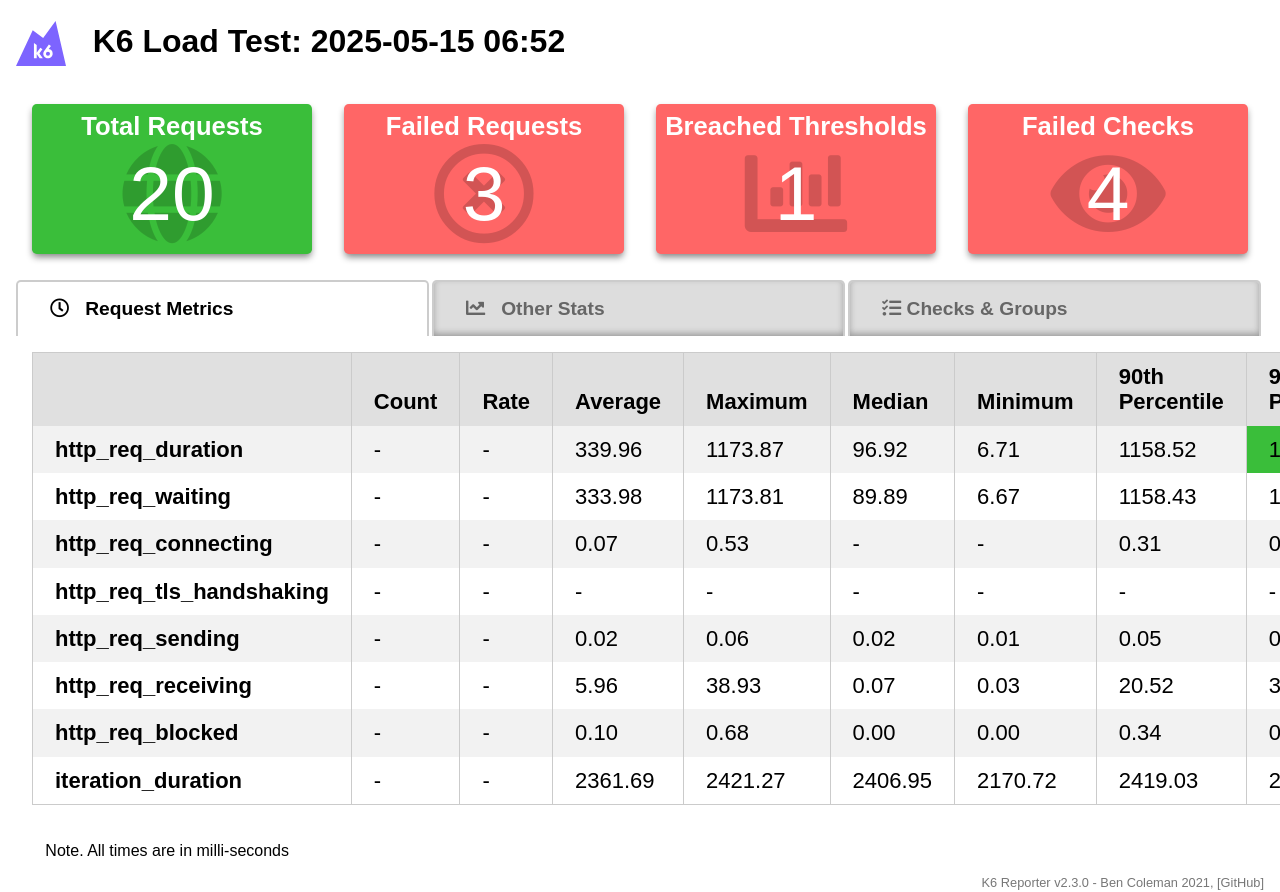
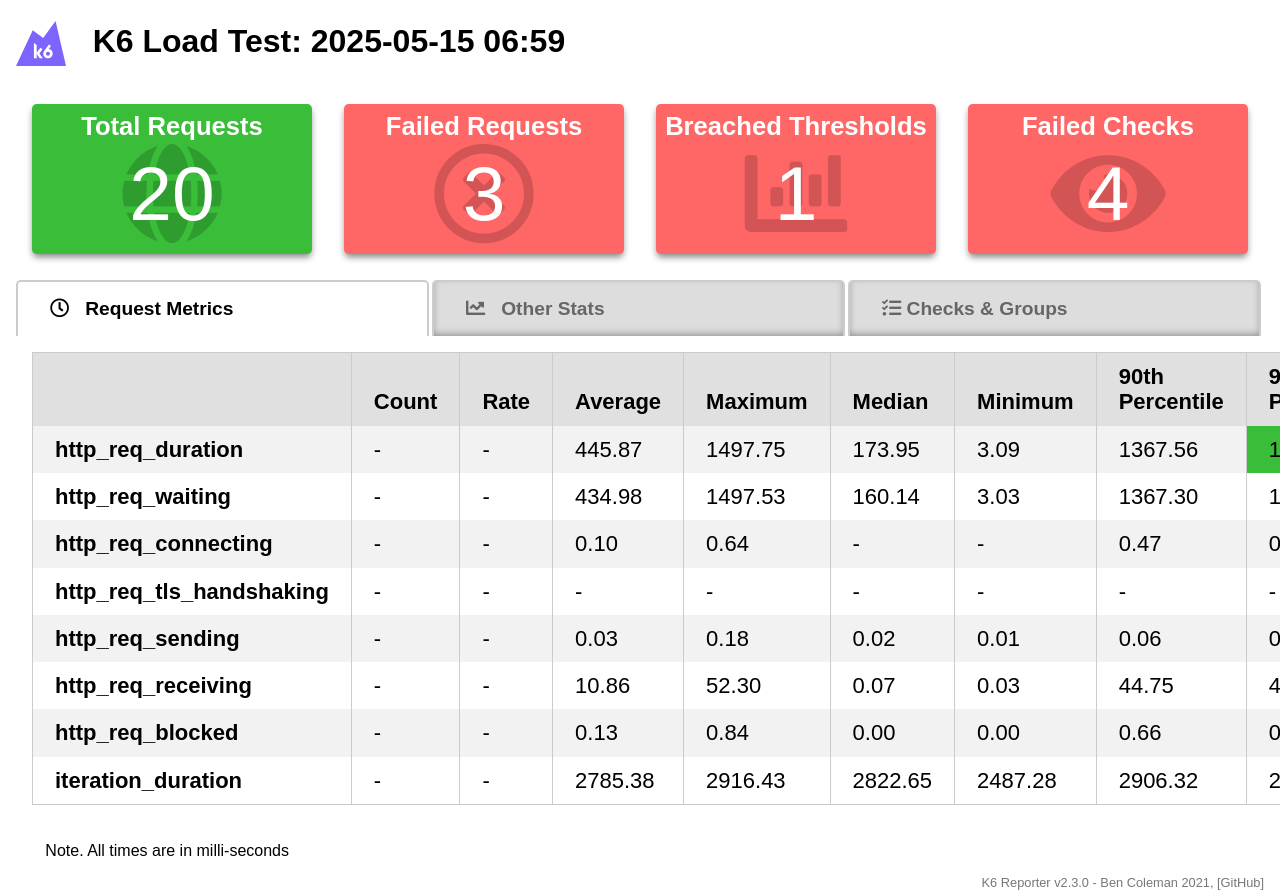
Before and after one commit to testing-organization-jcayllahua/library-mono-repo, a plain HTML site: page index.html in a window 1280 px wide. Shown: the top 892 px of the page. Drawn offline with nearby package versions, Linux system fonts and the light colour scheme.

Commit message:
deploy: 9b3087847434edd8d94a204842873b7c5666d313

```diff
--- a/index.html
+++ b/index.html
@@ -9,7 +9,7 @@
     <link rel="shortcut icon" href="https://raw.githubusercontent.com/benc-uk/k6-reporter/main/assets/icon.png" type="image/png">
 
     <meta name="viewport" content="width=device-width, initial-scale=1.0" />
-    <title>K6 Load Test: 2025-05-15 06:52</title>
+    <title>K6 Load Test: 2025-05-15 06:59</title>
     <style>
       body {
         margin: 1rem;
@@ -138,7 +138,7 @@
   <body>
     <h1>
       <svg style="vertical-align:middle" width="50" height="45" viewBox="0 0 50 45" fill="none" class="footer-module--logo--_lkxx"><path d="M31.968 34.681a2.007 2.007 0 002.011-2.003c0-1.106-.9-2.003-2.011-2.003a2.007 2.007 0 00-2.012 2.003c0 1.106.9 2.003 2.012 2.003z" fill="#7D64FF"></path><path d="M39.575 0L27.154 16.883 16.729 9.31 0 45h50L39.575 0zM23.663 37.17l-2.97-4.072v4.072h-2.751V22.038l2.75 1.989v7.66l3.659-5.014 2.086 1.51-3.071 4.21 3.486 4.776h-3.189v.001zm8.305.17c-2.586 0-4.681-2.088-4.681-4.662 0-1.025.332-1.972.896-2.743l4.695-6.435 2.086 1.51-2.239 3.07a4.667 4.667 0 013.924 4.6c0 2.572-2.095 4.66-4.681 4.66z" fill="#7D64FF"></path></svg>
-      &nbsp; K6 Load Test: 2025-05-15 06:52
+      &nbsp; K6 Load Test: 2025-05-15 06:59
     </h1>
 
     <div class="row">
@@ -202,27 +202,27 @@
 
 
 
-                  <td class="">339.96</td>
+                  <td class="">445.87</td>
 
 
 
-                  <td class="">1173.87</td>
+                  <td class="">1497.75</td>
 
 
 
-                  <td class="">96.92</td>
+                  <td class="">173.95</td>
 
 
 
-                  <td class="">6.71</td>
+                  <td class="">3.09</td>
 
 
 
-                  <td class="">1158.52</td>
+                  <td class="">1367.56</td>
 
 
 
-                  <td class="good">1166.96</td>
+                  <td class="good">1399.78</td>
 
               </tr>
 
@@ -238,27 +238,27 @@
 
 
 
-                  <td class="">333.98</td>
+                  <td class="">434.98</td>
 
 
 
-                  <td class="">1173.81</td>
+                  <td class="">1497.53</td>
 
 
 
-                  <td class="">89.89</td>
+                  <td class="">160.14</td>
 
 
 
-                  <td class="">6.67</td>
+                  <td class="">3.03</td>
 
 
 
-                  <td class="">1158.43</td>
+                  <td class="">1367.30</td>
 
 
 
-                  <td class="">1166.85</td>
+                  <td class="">1399.66</td>
 
               </tr>
 
@@ -274,11 +274,11 @@
 
 
 
-                  <td class="">0.07</td>
+                  <td class="">0.10</td>
 
 
 
-                  <td class="">0.53</td>
+                  <td class="">0.64</td>
 
 
 
@@ -290,11 +290,11 @@
 
 
 
-                  <td class="">0.31</td>
+                  <td class="">0.47</td>
 
 
 
-                  <td class="">0.34</td>
+                  <td class="">0.61</td>
 
               </tr>
 
@@ -346,11 +346,11 @@
 
 
 
-                  <td class="">0.02</td>
+                  <td class="">0.03</td>
 
 
 
-                  <td class="">0.06</td>
+                  <td class="">0.18</td>
 
 
 
@@ -362,11 +362,11 @@
 
 
 
-                  <td class="">0.05</td>
+                  <td class="">0.06</td>
 
 
 
-                  <td class="">0.05</td>
+                  <td class="">0.17</td>
 
               </tr>
 
@@ -382,11 +382,11 @@
 
 
 
-                  <td class="">5.96</td>
+                  <td class="">10.86</td>
 
 
 
-                  <td class="">38.93</td>
+                  <td class="">52.30</td>
 
 
 
@@ -398,11 +398,11 @@
 
 
 
-                  <td class="">20.52</td>
+                  <td class="">44.75</td>
 
 
 
-                  <td class="">32.86</td>
+                  <td class="">46.94</td>
 
               </tr>
 
@@ -418,11 +418,11 @@
 
 
 
-                  <td class="">0.10</td>
+                  <td class="">0.13</td>
 
 
 
-                  <td class="">0.68</td>
+                  <td class="">0.84</td>
 
 
 
@@ -434,11 +434,11 @@
 
 
 
-                  <td class="">0.34</td>
+                  <td class="">0.66</td>
 
 
 
-                  <td class="">0.38</td>
+                  <td class="">0.68</td>
 
               </tr>
 
@@ -454,27 +454,27 @@
 
 
 
-                  <td class="">2361.69</td>
+                  <td class="">2785.38</td>
 
 
 
-                  <td class="">2421.27</td>
+                  <td class="">2916.43</td>
 
 
 
-                  <td class="">2406.95</td>
+                  <td class="">2822.65</td>
 
 
 
-                  <td class="">2170.72</td>
+                  <td class="">2487.28</td>
 
 
 
-                  <td class="">2419.03</td>
+                  <td class="">2906.32</td>
 
 
 
-                  <td class="">2420.15</td>
+                  <td class="">2911.38</td>
 
               </tr>
 
@@ -510,7 +510,7 @@
               <h4>Iterations</h4>
               <i class="fas fa-redo icon"></i>
               <div class="row"><div>Total</div><div>5</div></div>
-              <div class="row"><div>Rate</div><div>2.06/s</div></div>
+              <div class="row"><div>Rate</div><div>1.71/s</div></div>
             </div>
 
 
@@ -527,7 +527,7 @@
             <h4>Requests</h4>
             <i class="fas fa-globe icon"></i>
             <div class="row"><div>Total</div><div>20</div></div>
-            <div class="row"><div>Rate</div><div>8.26/s</div></div>
+            <div class="row"><div>Rate</div><div>6.86/s</div></div>
           </div>
 
           <div class="box metricbox">
```
